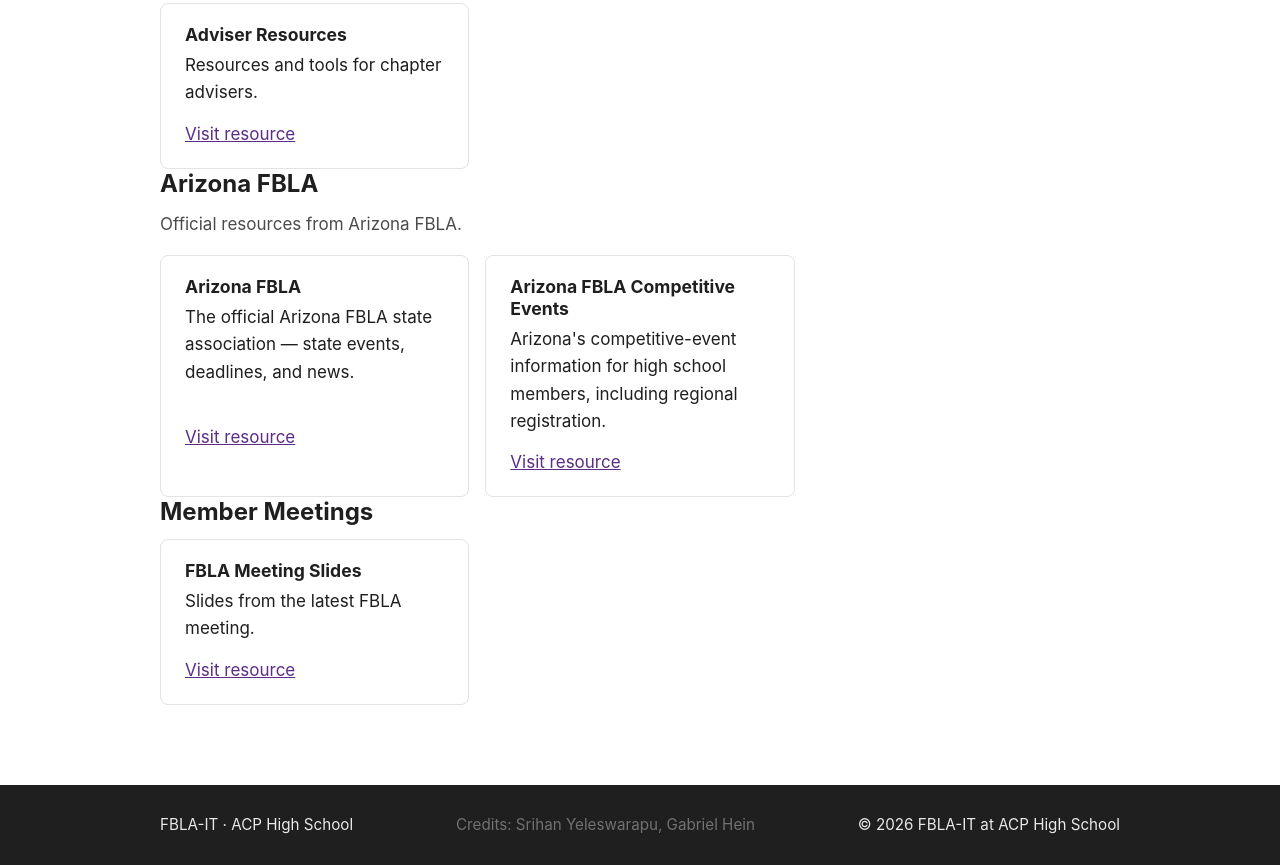
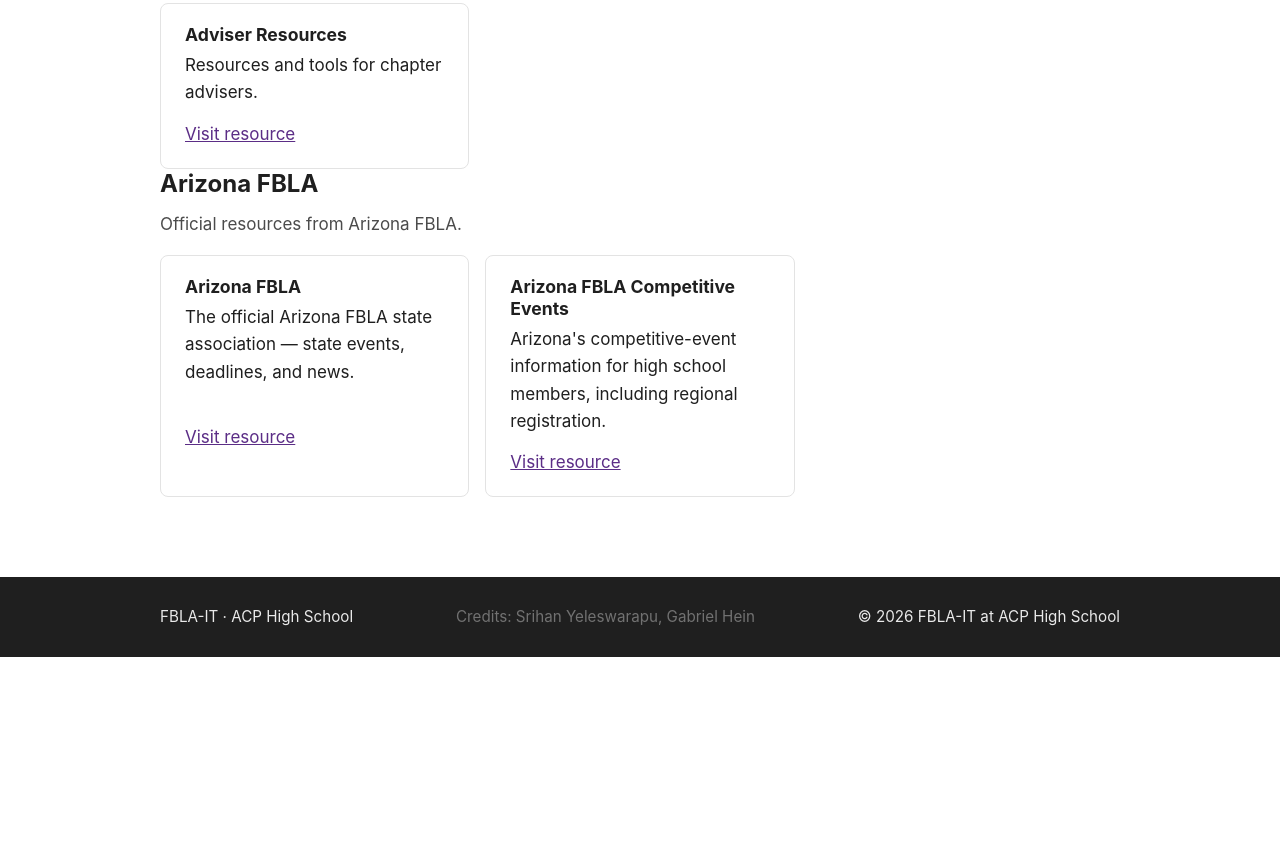
Before and after one commit to Srihan-Yeleswarapu/ACPHS-FBLA, a plain HTML site: page resources.html in a window 1280 px wide. Shown: the part 1141-2006 px from the top of the page. After the commit the page ends 1798 px from the top, so only its background shows below. Drawn offline with Linux system fonts and the light colour scheme.

Commit message:
feat: attach meeting slides links to 9/11 and 10/13 meeting events; remove Member Meetings section from resources

```diff
--- a/js/data.js
+++ b/js/data.js
@@ -151,7 +151,7 @@
     description:
       "First chapter meeting of the 2026–2027 school year. Open to all members.",
     type: "meeting",
-    link: "",
+    link: "https://docs.google.com/presentation/d/1O4DAzM38rOFbL6FXZbVjF99cJamBM33NfEsa3QfVl0Y/edit?slide=id.g3fa932af435_0_0#slide=id.g3fa932af435_0_0",
     calendar: {
       title: "9/11 FBLA All Member Meeting",
       location: "Cafeteria",
@@ -171,7 +171,7 @@
     description:
       "This will be an all-member meeting ; we will discuss the upcoming Red Zone Leadership Event, and we will announce another event.",
     type: "meeting",
-    link: "",
+    link: "https://docs.google.com/presentation/d/1cOEH00LHRztPXND9MfMkX8xh5HfiPpD_1zrNNbEfv44/edit?slide=id.g3fa932af435_0_0#slide=id.g3fa932af435_0_0",
     calendar: {
       title: "10/13 FBLA All Member Meeting",
       location: "PAC (Auditorium)",
--- a/resources.html
+++ b/resources.html
@@ -73,19 +73,6 @@
             </p>
             <div id="arizona-resources" class="resource-grid"></div>
           </div>
-
-          <div id="member-meetings-section">
-            <h2>Member Meetings</h2>
-            <div id="member-meetings" class="resource-grid">
-            <article class="resource-card">
-              <h3>FBLA Meeting Slides</h3>
-              <p>Slides from the latest FBLA meeting.</p>
-              <p class="resource-link">
-                <a href="https://docs.google.com/presentation/d/1O4DAzM38rOFbL6FXZbVjF99cJamBM33NfEsa3QfVl0Y/edit?slide=id.g3fa932af435_0_0#slide=id.g3fa932af435_0_0" target="_blank" rel="noopener">Visit resource</a>
-              </p>
-            </article>
-          </div>
-          </div>
         </div>
       </section>
     </main>
```
